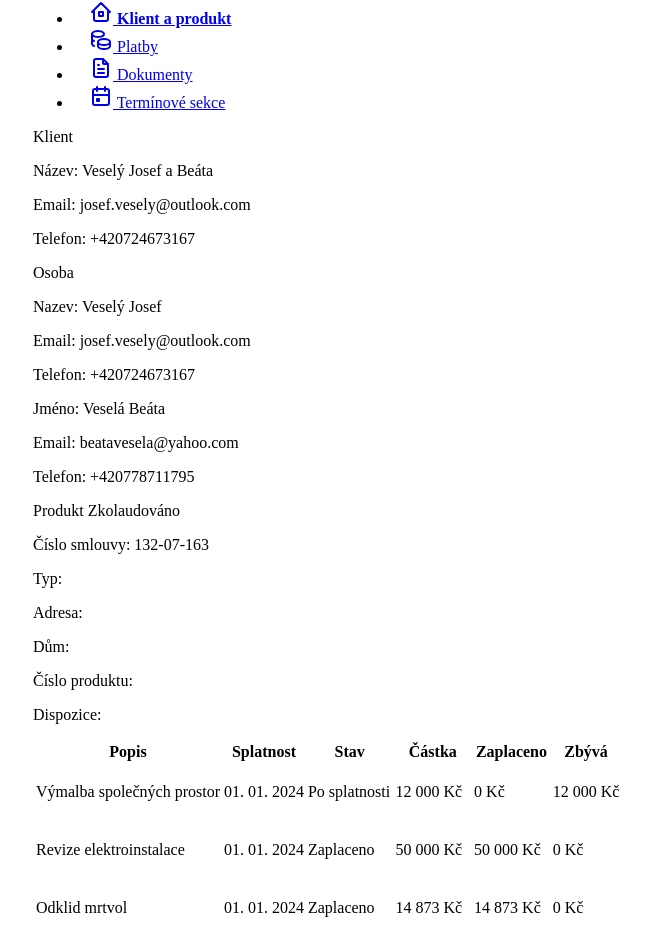
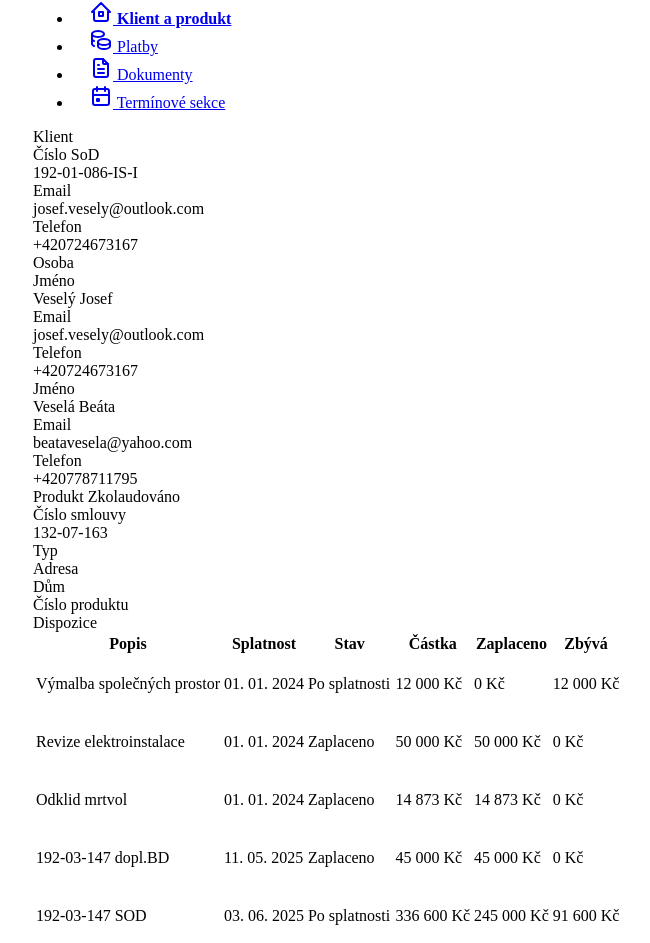
Before and after one commit to TomVitha/ois-vue, a Vue app: page /dois/obchodni-pripad in a window 1280 px wide. Shown: the part 766-1709 px from the top of the page, without its empty margins (247-897 px from the left). Built offline with nearby package versions, Linux system fonts and the light colour scheme.

Commit message:
Overhaul layout

```diff
--- a/src/views/DOIS/ObchodniPripad.vue
+++ b/src/views/DOIS/ObchodniPripad.vue
@@ -108,15 +108,27 @@
         <div class="row row-cards">
           <div class="col-lg-6">
             <div class="row row-deck row-cards">
+              <!-- WIP -->
               <div class="col-12">
                 <div class="card">
                   <div class="card-header">
                     <div class="card-title">Klient</div>
                   </div>
                   <div class="card-body">
-                    <p>Název: Veselý Josef a Beáta</p>
-                    <p>Email: josef.vesely@outlook.com</p>
-                    <p>Telefon: +420724673167</p>
+                    <div class="space-y">
+                      <div class="row">
+                        <div class="col-4 text-muted">Číslo SoD</div>
+                        <div class="col">192-01-086-IS-I</div>
+                      </div>
+                      <div class="row">
+                        <div class="col-4 text-muted">Email</div>
+                        <div class="col">josef.vesely@outlook.com</div>
+                      </div>
+                      <div class="row">
+                        <div class="col-4 text-muted">Telefon</div>
+                        <div class="col">+420724673167</div>
+                      </div>
+                    </div>
                   </div>
                 </div>
               </div>
@@ -125,16 +137,37 @@
                   <div class="card-header">
                     <div class="card-title">Osoba</div>
                   </div>
-                  <!-- TEMP -->
                   <div class="card-body">
-                    <p>Nazev: Veselý Josef</p>
-                    <p>Email: josef.vesely@outlook.com</p>
-                    <p>Telefon: +420724673167</p>
+                    <div class="space-y">
+                      <div class="row">
+                        <div class="col-4 text-muted">Jméno</div>
+                        <div class="col">Veselý Josef</div>
+                      </div>
+                      <div class="row">
+                        <div class="col-4 text-muted">Email</div>
+                        <div class="col">josef.vesely@outlook.com</div>
+                      </div>
+                      <div class="row">
+                        <div class="col-4 text-muted">Telefon</div>
+                        <div class="col">+420724673167</div>
+                      </div>
+                    </div>
                   </div>
                   <div class="card-body">
-                    <p>Jméno: Veselá Beáta</p>
-                    <p>Email: beatavesela@yahoo.com</p>
-                    <p>Telefon: +420778711795</p>
+                    <div class="space-y">
+                      <div class="row">
+                        <div class="col-4 text-muted">Jméno</div>
+                        <div class="col">Veselá Beáta</div>
+                      </div>
+                      <div class="row">
+                        <div class="col-4 text-muted">Email</div>
+                        <div class="col">beatavesela@yahoo.com</div>
+                      </div>
+                      <div class="row">
+                        <div class="col-4 text-muted">Telefon</div>
+                        <div class="col">+420778711795</div>
+                      </div>
+                    </div>
                   </div>
                 </div>
               </div>
@@ -150,13 +183,34 @@
                       <span class="badge bg-success-lt text-success-lt-fg ms-1">Zkolaudováno</span>
                     </div>
                   </div>
+                  <!-- NOTE: Tyhle údaje se často nevypisují... možná by nebylo od věci, kdyby se vypisovaly ?? -->
                   <div class="card-body">
-                    <p>Číslo smlouvy: 132-07-163</p>
-                    <p>Typ: </p>
-                    <p>Adresa: </p>
-                    <p>Dům: </p>
-                    <p>Číslo produktu: </p>
-                    <p>Dispozice: </p>
+                    <div class="space-y">
+                      <div class="row">
+                        <div class="col-4 text-muted">Číslo smlouvy</div>
+                        <div class="col">132-07-163</div>
+                      </div>
+                      <div class="row">
+                        <div class="col-4 text-muted">Typ</div>
+                        <div class="col"></div>
+                      </div>
+                      <div class="row">
+                        <div class="col-4 text-muted">Adresa</div>
+                        <div class="col"></div>
+                      </div>
+                      <div class="row">
+                        <div class="col-4 text-muted">Dům</div>
+                        <div class="col"></div>
+                      </div>
+                      <div class="row">
+                        <div class="col-4 text-muted">Číslo produktu</div>
+                        <div class="col"></div>
+                      </div>
+                      <div class="row">
+                        <div class="col-4 text-muted">Dispozice</div>
+                        <div class="col"></div>
+                      </div>
+                    </div>
                   </div>
                 </div>
               </div>
```
